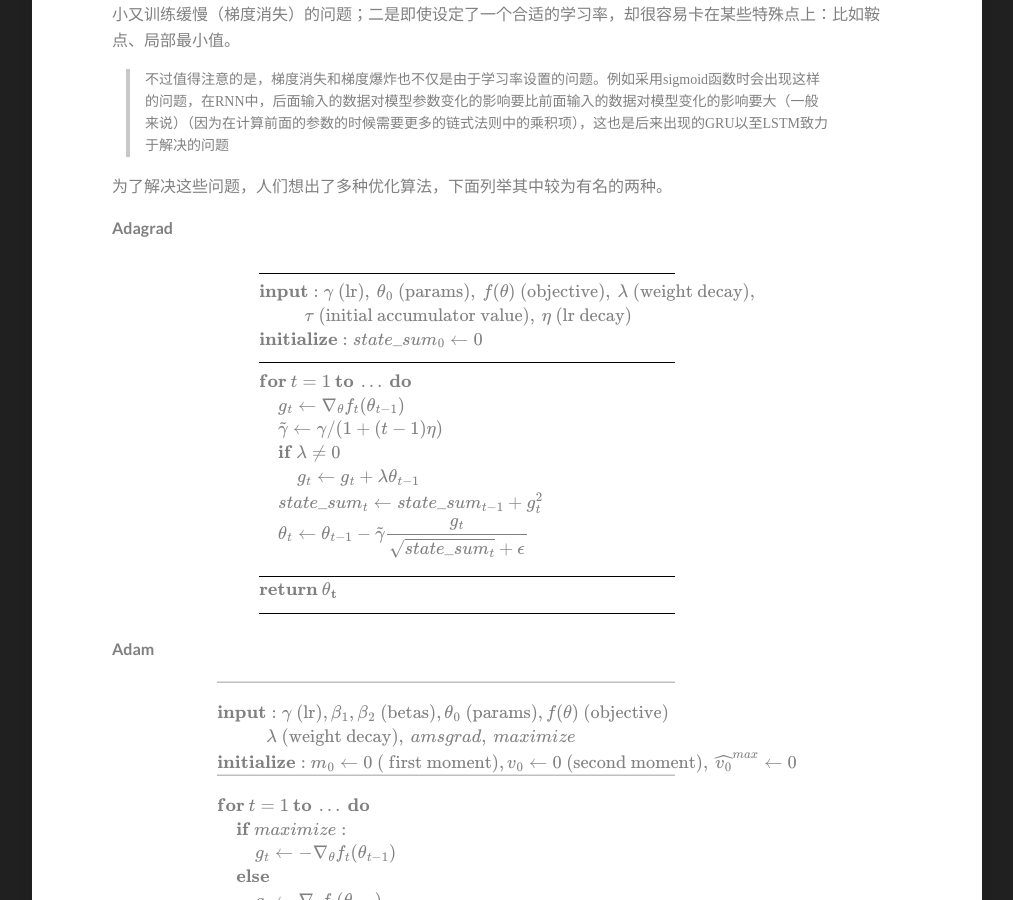
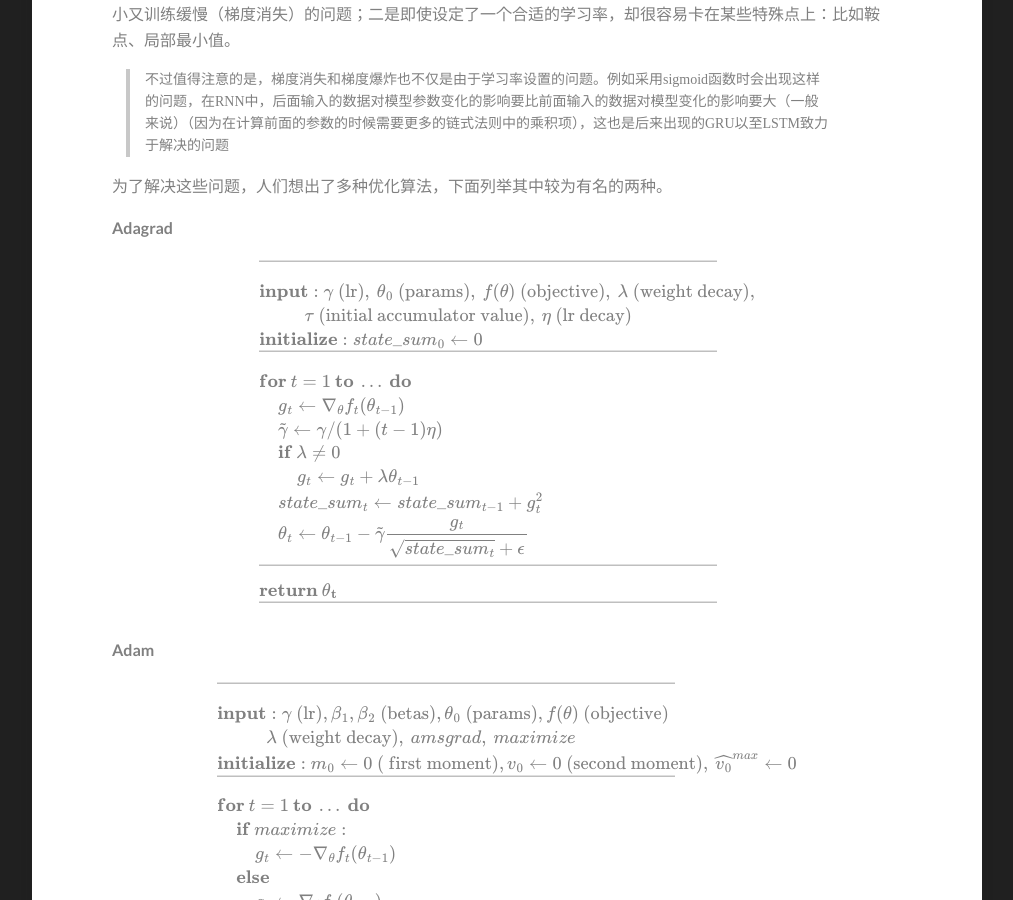
Before and after one commit to hrjtju/hrjtju.github.io, a Jekyll site: the page built from _posts/2022-08-24-DatawhaleML-3.md, in a window 1280 px wide and 900 px high, scrolled down 6703 px. Shown: the whole window, without its empty margins (133-1146 px from the left). Built offline with Jekyll 4.4.1, drawn with Linux system fonts in a browser that asks for light colours; formulas are drawn with MathJax 3.

Commit message:
Update 2022-08-24-DatawhaleML-3.md

```diff
--- a/_posts/2022-08-24-DatawhaleML-3.md
+++ b/_posts/2022-08-24-DatawhaleML-3.md
@@ -341,12 +341,12 @@ $$
 
 $$
 \begin{aligned}
-            &\rule{110mm}{0.4pt}                                                                 \\
+            &\overline{\kern{25em}}                                                                \\
             &\textbf{input}      : \gamma \text{ (lr)}, \: \theta_0 \text{ (params)}, \: f(\theta)
                 \text{ (objective)}, \: \lambda \text{ (weight decay)},                          \\
             &\hspace{12mm}    \tau \text{ (initial accumulator value)}, \: \eta\text{ (lr decay)}\\
             &\textbf{initialize} :  state\_sum_0 \leftarrow 0                             \\[-1.ex]
-            &\rule{110mm}{0.4pt}                                                                 \\
+            &\overline{\kern{25em}}                                                                \\
             &\textbf{for} \: t=1 \: \textbf{to} \: \ldots \: \textbf{do}                         \\
             &\hspace{5mm}g_t           \leftarrow   \nabla_{\theta} f_t (\theta_{t-1})           \\
             &\hspace{5mm} \tilde{\gamma}    \leftarrow \gamma / (1 +(t-1) \eta)                  \\
@@ -355,9 +355,9 @@ $$
             &\hspace{5mm}state\_sum_t  \leftarrow  state\_sum_{t-1} + g^2_t                      \\
             &\hspace{5mm}\theta_t \leftarrow
                 \theta_{t-1}- \tilde{\gamma} \frac{g_t}{\sqrt{state\_sum_t}+\epsilon}            \\
-            &\rule{110mm}{0.4pt}                                                          \\[-1.ex]
+            &\overline{\kern{25em}}                                                         \\[-1.ex]
             &\bf{return} \:  \theta_t                                                     \\[-1.ex]
-            &\rule{110mm}{0.4pt}                                                          \\[-1.ex]
+            &\overline{\kern{25em}}                                                         \\[-1.ex]
        \end{aligned}
 $$
 
```
